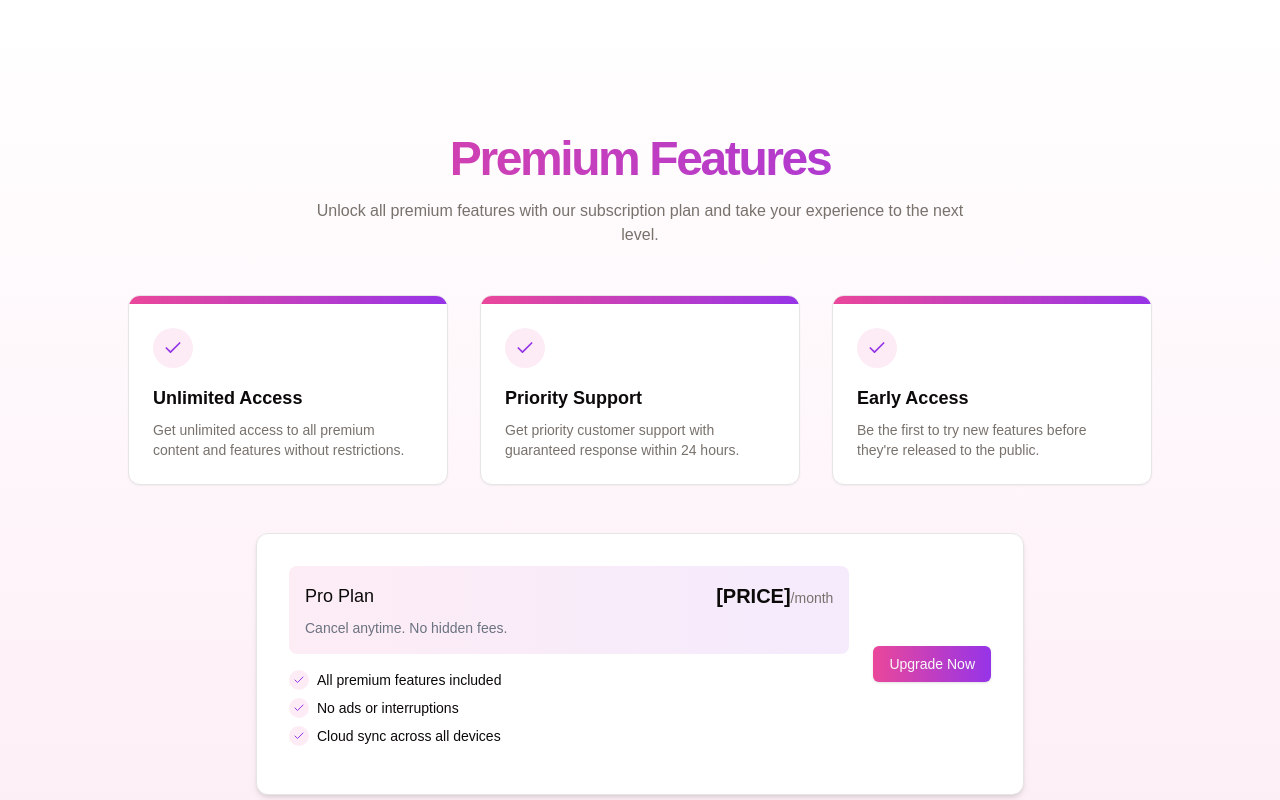
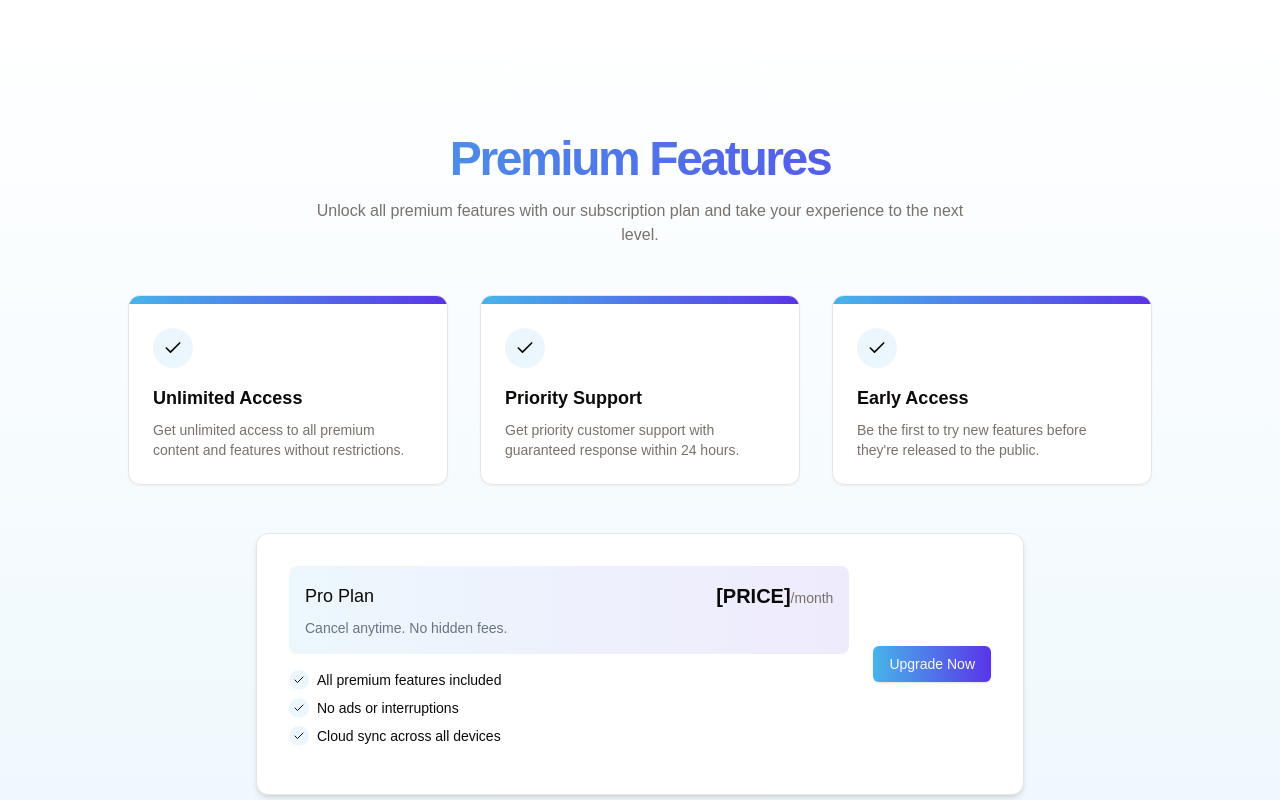
Before and after one commit to Jwakers/articuria, a Next.js app: page / in a window 1280 px wide. Shown: the part 1020-1820 px from the top of the page. Built offline with nearby package versions, Linux system fonts and the light colour scheme; no server answers.

Commit message:
feat: organise subscription components

```diff
--- a/app/(authed)/dashboard/_components/sidebar.tsx
+++ b/app/(authed)/dashboard/_components/sidebar.tsx
@@ -1,6 +1,6 @@
 import { Home, Mic, Send } from "lucide-react";
 
-import { SubscriptionSidebarCard } from "@/components/subscription-sidebar-card";
+import { SubscriptionSidebarCard } from "@/components/subscription/subscription-sidebar-card";
 import {
   Collapsible,
   CollapsibleContent,
--- a/app/(authed)/dashboard/layout.tsx
+++ b/app/(authed)/dashboard/layout.tsx
@@ -1,4 +1,4 @@
-import { SubscriptionBanner } from "@/components/subscription-banner";
+import { SubscriptionBanner } from "@/components/subscription/subscription-banner";
 import { Button } from "@/components/ui/button";
 import { SidebarProvider } from "@/components/ui/sidebar";
 import { Metadata } from "next";
--- a/app/(landing)/page.tsx
+++ b/app/(landing)/page.tsx
@@ -1,4 +1,4 @@
-import { SubscriptionTrigger } from "@/components/subscription-trigger";
+import { SubscriptionTrigger } from "@/components/subscription/subscription-trigger";
 import { Button } from "@/components/ui/button";
 import { SignUpButton } from "@clerk/nextjs";
 import { Camera, ChartArea, Check, Zap } from "lucide-react";
@@ -127,19 +127,19 @@ export default function LandingPage() {
                 <ul className="mb-4 space-y-2">
                   <li className="flex items-center gap-2 text-sm">
                     <div className="bg-highlight/10 flex-shrink-0 rounded-full p-1">
-                      <Check className="text-highlight-secondary h-3 w-3" />
+                      <Check className="text-highlight-secondary-secondary h-3 w-3" />
                     </div>
                     <span>All premium features included</span>
                   </li>
                   <li className="flex items-center gap-2 text-sm">
                     <div className="bg-highlight/10 flex-shrink-0 rounded-full p-1">
-                      <Check className="text-highlight-secondary h-3 w-3" />
+                      <Check className="text-highlight-secondary-secondary h-3 w-3" />
                     </div>
                     <span>No ads or interruptions</span>
                   </li>
                   <li className="flex items-center gap-2 text-sm">
                     <div className="bg-highlight/10 flex-shrink-0 rounded-full p-1">
-                      <Check className="text-highlight-secondary h-3 w-3" />
+                      <Check className="text-highlight-secondary-secondary h-3 w-3" />
                     </div>
                     <span>Cloud sync across all devices</span>
                   </li>
@@ -165,7 +165,7 @@ function FeatureCard({ title, body }: { title: string; body: string }) {
       <div className="from-highlight to-highlight-secondary h-2 bg-gradient-to-r"></div>
       <div className="p-6">
         <div className="bg-highlight/10 mb-4 flex h-10 w-10 items-center justify-center rounded-full p-2">
-          <Check className="text-highlight-secondary h-5 w-5" />
+          <Check className="text-highlight-secondary-secondary h-5 w-5" />
         </div>
         <h3 className="mb-2 text-lg font-semibold">{title}</h3>
         <p className="text-sm text-muted-foreground">{body}</p>
--- a/app/globals.css
+++ b/app/globals.css
@@ -43,8 +43,8 @@ body {
     --sidebar-accent-foreground: 240 5.9% 10%;
     --sidebar-border: 220 13% 91%;
     --sidebar-ring: 217.2 91.2% 59.8%;
-    --highlight: 329.45deg 79.51% 59.8%;
-    --highlight-secondary: 272.67deg 79.65% 55.69%;
+    --highlight: 200deg 79.51% 59.8%;
+    --highlight-secondary: 252.67deg 79.65% 55.69%;
   }
   .dark {
     --background: 20 14.3% 4.1%;
--- a/app/layout.tsx
+++ b/app/layout.tsx
@@ -1,5 +1,5 @@
-import { SubscriptionDrawerProvider } from "@/components/context/subscription-drawer-context";
-import { SubscriptionDrawer } from "@/components/subscription-drawer";
+import { SubscriptionDrawerProvider } from "@/components/subscription/context";
+import { SubscriptionDrawer } from "@/components/subscription/subscription-drawer";
 import { cn } from "@/lib/utils";
 import { ClerkProvider } from "@clerk/nextjs";
 import { Geist, Geist_Mono } from "next/font/google";
--- a/components/subscription-banner.tsx
+++ b/components/subscription/subscription-banner.tsx
@@ -7,8 +7,8 @@ export function SubscriptionBanner() {
     <SubscriptionWrapper>
       <div className="flex flex-col items-center justify-between gap-4 p-4 sm:flex-row">
         <div className="flex items-center gap-3">
-          <div className="bg-highlight/10 text-highlight hidden h-10 w-10 flex-shrink-0 items-center justify-center rounded-full sm:flex">
-            <Check className="h-5 w-5" />
+          <div className="bg-highlight/10 hidden h-10 w-10 flex-shrink-0 items-center justify-center rounded-full sm:flex">
+            <Check className="text-highlight-secondary h-5 w-5" />
           </div>
           <div>
             <h3 className="text-sm font-medium sm:text-base">
--- a/components/subscription-drawer.tsx
+++ b/components/subscription/subscription-drawer.tsx
@@ -12,7 +12,7 @@ import {
   DrawerTitle,
 } from "@/components/ui/drawer";
 import { Check, CreditCard, X } from "lucide-react";
-import { useSubscriptionDrawer } from "./context/subscription-drawer-context";
+import { useSubscriptionDrawer } from "./context";
 
 export function SubscriptionDrawer() {
   const { isOpen, setIsOpen } = useSubscriptionDrawer();
@@ -57,7 +57,7 @@ export function SubscriptionDrawer() {
               <div className="flex flex-col space-y-4">
                 <div className="flex items-center space-x-3">
                   <div className="bg-highlight/10 rounded-full p-1">
-                    <Check className="text-highlight h-4 w-4" />
+                    <Check className="text-highlight-secondary h-4 w-4" />
                   </div>
                   <span className="text-sm">
                     Unlimited access to all features
@@ -65,13 +65,13 @@ export function SubscriptionDrawer() {
                 </div>
                 <div className="flex items-center space-x-3">
                   <div className="bg-highlight/10 rounded-full p-1">
-                    <Check className="text-highlight h-4 w-4" />
+                    <Check className="text-highlight-secondary h-4 w-4" />
                   </div>
                   <span className="text-sm">Priority customer support</span>
                 </div>
                 <div className="flex items-center space-x-3">
                   <div className="bg-highlight/10 rounded-full p-1">
-                    <Check className="text-highlight h-4 w-4" />
+                    <Check className="text-highlight-secondary h-4 w-4" />
                   </div>
                   <span className="text-sm">Early access to new features</span>
                 </div>
@@ -95,7 +95,7 @@ export function SubscriptionDrawer() {
             <form onSubmit={handleSubscribe} className="space-y-4">
               <Button
                 type="submit"
-                // Add variant to button, add hover effect
+                // TODO Add variant to button, add hover effect
                 className="from-highlight to-highlight-secondary w-full bg-gradient-to-r"
               >
                 <CreditCard className="mr-2 h-4 w-4" />
--- a/components/subscription-sidebar-card.tsx
+++ b/components/subscription/subscription-sidebar-card.tsx
@@ -8,7 +8,7 @@ export function SubscriptionSidebarCard() {
       <div className="p-3">
         <h3 className="flex items-center gap-1.5 text-sm font-medium">
           <div className="bg-highlight/10 flex h-4 w-4 flex-shrink-0 items-center justify-center rounded-full">
-            <Check className="text-highlight h-2.5 w-2.5" />
+            <Check className="text-highlight-secondary h-2.5 w-2.5" />
           </div>
           <span className="from-highlight to-highlight-secondary bg-gradient-to-r bg-clip-text text-transparent">
             Upgrade to Pro
--- a/components/subscription-trigger.tsx
+++ b/components/subscription/subscription-trigger.tsx
@@ -3,7 +3,7 @@
 import { Button } from "@/components/ui/button";
 import { cn } from "@/lib/utils";
 import type React from "react";
-import { useSubscriptionDrawer } from "./context/subscription-drawer-context";
+import { useSubscriptionDrawer } from "./context";
 
 type SubscriptionTriggerProps = React.ComponentProps<typeof Button>;
 
```
Also changed, not shown: components/subscription/context.tsx (renamed from components/context/subscription-drawer-context.tsx), components/subscription/subscription-wrapper.tsx (renamed from components/subscription-wrapper.tsx).
